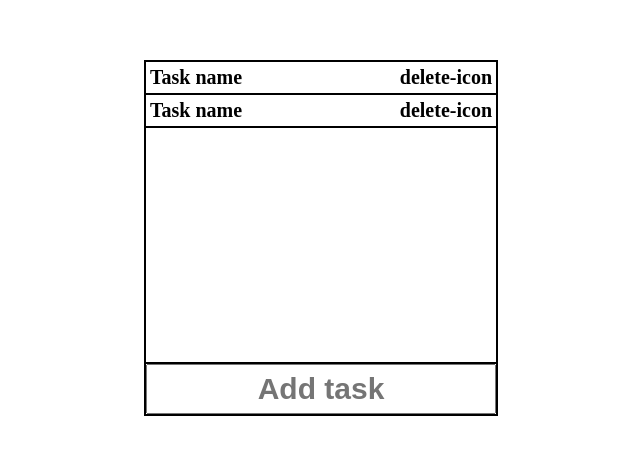
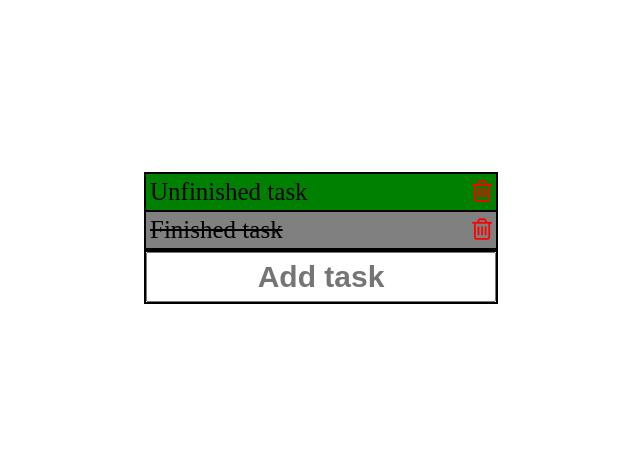
Before and after one commit to lukashanak/js-todoapp, a plain HTML site: page index.html in a window 1280 px wide. Shown: the part 170-624 px from the top of the page, without its empty margins (327-967 px from the left). Drawn offline with Linux system fonts and the light colour scheme.

Commit message:
finished css styling

```diff
--- a/index.html
+++ b/index.html
@@ -3,7 +3,7 @@
   <head>
     <meta charset="utf-8" />
     <meta http-equiv="Content-Type" />
-    <title>Calculator app</title>
+    <title>Todo app</title>
     <link rel="stylesheet" type="text/css" href="./style.css" />
     <link
       rel="stylesheet"
@@ -19,8 +19,8 @@
     <div id="app">
       <div id="show-tasks">
         <ul id="list-of-tasks">
-          <li class="task-classic" id="#"> <span class="task-name"> Task name </span> <span class="task-delete"> delete-icon </span> </li>
-          <li class="task-classic" id="#"> <span class="task-name"> Task name </span> <span class="task-delete"> delete-icon </span> </li>
+          <li class="task-classic task-not-finished" id="#" title="click to finish or unfinish task"> <span class="task-name"> Unfinished task </span> <span class="task-delete"> <i class="fa fa-trash-o delete-icon" title="delete task"></i> </span> </li>
+          <li class="task-classic task-finished" id="#" title="click to finish or unfinish task"> <span class="task-name"> Finished task </span> <span class="task-delete"> <i class="fa fa-trash-o delete-icon" title="delete task"></i> </span> </li>
         </ul>
       </div>
       <div id="add-tasks">
--- a/style.css
+++ b/style.css
@@ -17,7 +17,7 @@ body {
 }
 
 #show-tasks {
-    height: 300px;
+    /* height: 300px; */
     border-bottom: 2px solid black;
 }
 
@@ -28,15 +28,36 @@ body {
 }
 
 .task-classic {
-    font-size: 20px;
-    font-weight: bold;
+    font-size: 25px;
+
     border-bottom: 2px solid black;
     padding: 4px;
+    cursor: pointer;
 }
 
+.task-classic:hover {
+    font-weight: bold;
+}
+
+.delete-icon:hover {
+    font-size: 30px;
+}
+
+.task-not-finished {
+    background-color: green;
+}
+
+.task-finished {
+    text-decoration: line-through;
+    background-color: grey;
+}
 
 .task-delete {
     float: right;
+}
+
+.delete-icon {
+    color: red;
 }
 
 #add-tasks {
```
